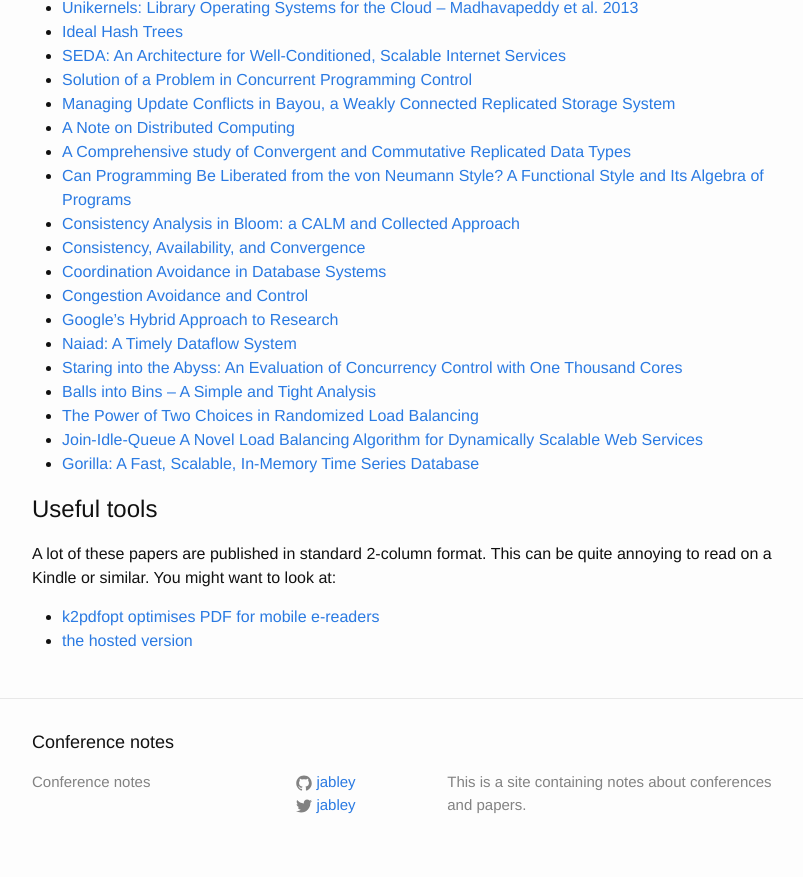
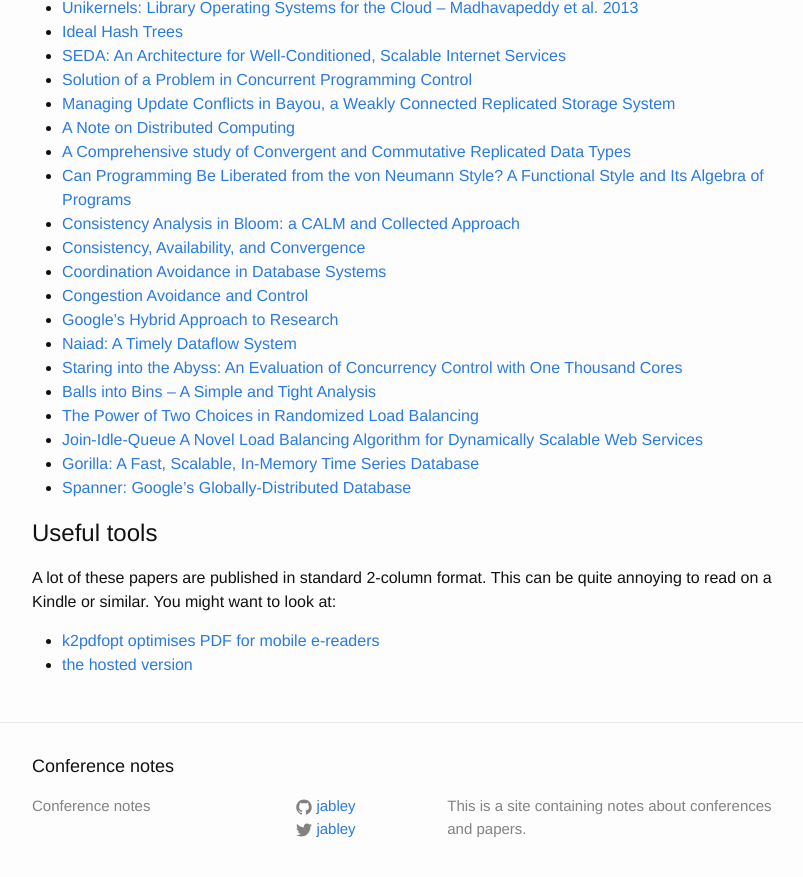
Before and after one commit to jabley/confnotes.club, a Jekyll site: the page built from _papers/index.md, in a window 1280 px wide and 900 px high, scrolled down 1089 px. Shown: the top 877 px of the window, without its empty margins (238-1041 px from the left). Built offline with Jekyll 4.4.1, drawn with Linux system fonts in a browser that asks for light colours.

Commit message:
Add Spanner paper

```diff
--- a/_papers/index.md
+++ b/_papers/index.md
@@ -60,6 +60,7 @@
 - [The Power of Two Choices in Randomized Load Balancing](https://www.eecs.harvard.edu/~michaelm/postscripts/mythesis.pdf)
 - [Join-Idle-Queue A Novel Load Balancing Algorithm for Dynamically Scalable Web Services](https://www.microsoft.com/en-us/research/publication/join-idle-queue-a-novel-load-balancing-algorithm-for-dynamically-scalable-web-services/)
 - [Gorilla: A Fast, Scalable, In-Memory Time Series Database](http://www.vldb.org/pvldb/vol8/p1816-teller.pdf)
+- [Spanner: Google’s Globally-Distributed Database](https://static.googleusercontent.com/media/research.google.com/en/archive/spanner-osdi2012.pdf)
 
 ## Useful tools
 
```
